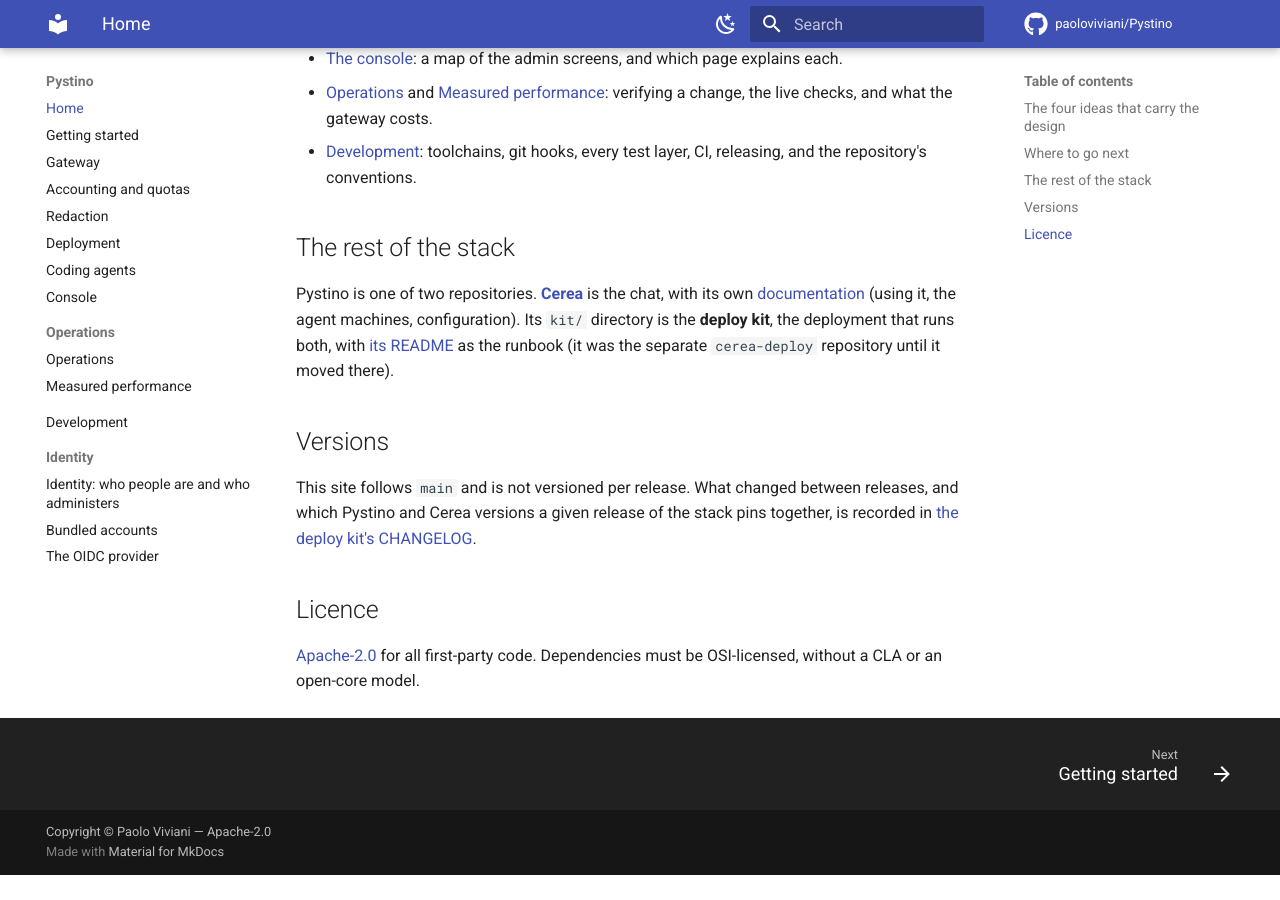
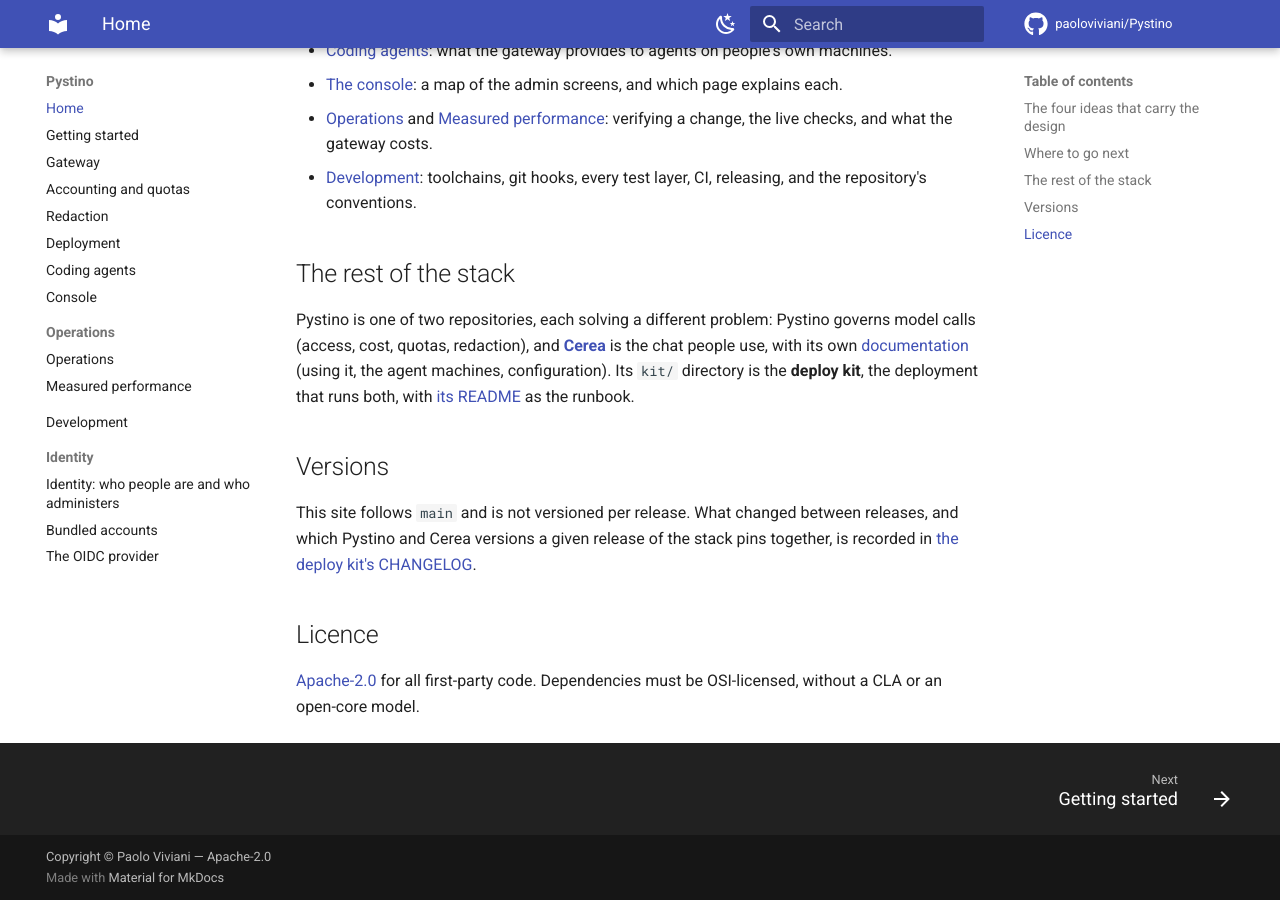
Before and after one commit to paoloviviani/Pystino, an MkDocs documentation site: the page built from docs/index.md, in a window 1280 px wide and 900 px high, scrolled down 1059 px. Built offline with MkDocs 1.6.1 and Material for MkDocs 9.7.7, drawn with Linux system fonts in a browser that asks for light colours; comment, search, counter and statistics services are not loaded; before the commit the page ends 1934 px from its top, so only the background shows below that; some of the changed text lies outside the part shown.

Commit message:
README and docs home: place Pystino beside Cerea
The README described the gateway well but never said what it is paired with:
Cerea appeared only as "the full stack" in Quick start. It now says what each
of the two projects solves, that each runs alone, and what the pairing adds
(per-person tokens, so spend, quotas and redaction follow the person). The
feature list gains the non-chat surfaces and coding agents, which the API
table already listed; the documentation list gains the console, bundled
accounts, OIDC provider and performance pages from the site's nav. The docs
home drops the deploy kit's former repository name.

```diff
--- a/docs/index.md
+++ b/docs/index.md
@@ -6,8 +6,9 @@ operates it. The name is *pistino*: Turin dialect for a nitpicker, the person
 who checks every last detail.
 
 One origin: the gateway serves the `/v1` API, the management API and the
-console at `/console`. [Cerea](https://github.com/paoloviviani/Cerea), the chat,
-is a `/v1` client of this gateway and a separate repository.
+console at `/console`. It pairs with [Cerea](https://github.com/paoloviviani/Cerea),
+the chat, which is a `/v1` client of this gateway: each runs on its own, and
+together they are the intended setup (see [the rest of the stack](#the-rest-of-the-stack)).
 
 ## The four ideas that carry the design
 
@@ -53,12 +54,13 @@ is a `/v1` client of this gateway and a separate repository.
 
 ## The rest of the stack
 
-Pystino is one of two repositories. **[Cerea](https://github.com/paoloviviani/Cerea)**
-is the chat, with its own [documentation](https://paoloviviani.github.io/Cerea/)
+Pystino is one of two repositories, each solving a different problem: Pystino
+governs model calls (access, cost, quotas, redaction), and
+**[Cerea](https://github.com/paoloviviani/Cerea)** is the chat people use, with its own [documentation](https://paoloviviani.github.io/Cerea/)
 (using it, the agent machines, configuration). Its `kit/` directory is the **deploy
 kit**, the deployment that runs both, with
 [its README](https://github.com/paoloviviani/Cerea/blob/stable/kit/README.md)
-as the runbook (it was the separate `cerea-deploy` repository until it moved there).
+as the runbook.
 
 ## Versions
 
```
Also changed, not shown: README.md (+34 -1 lines).
